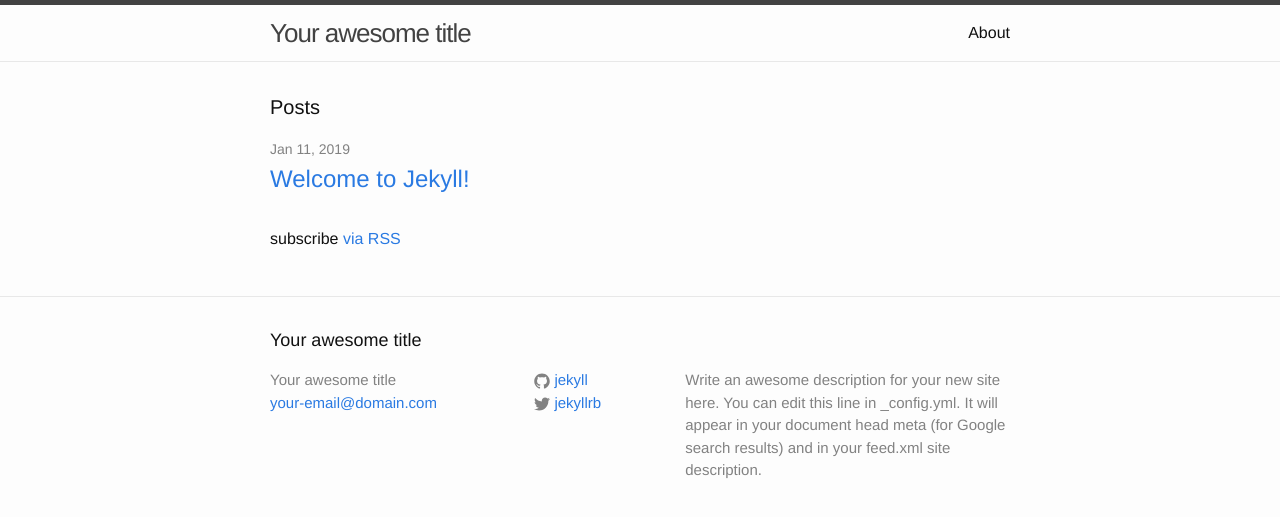
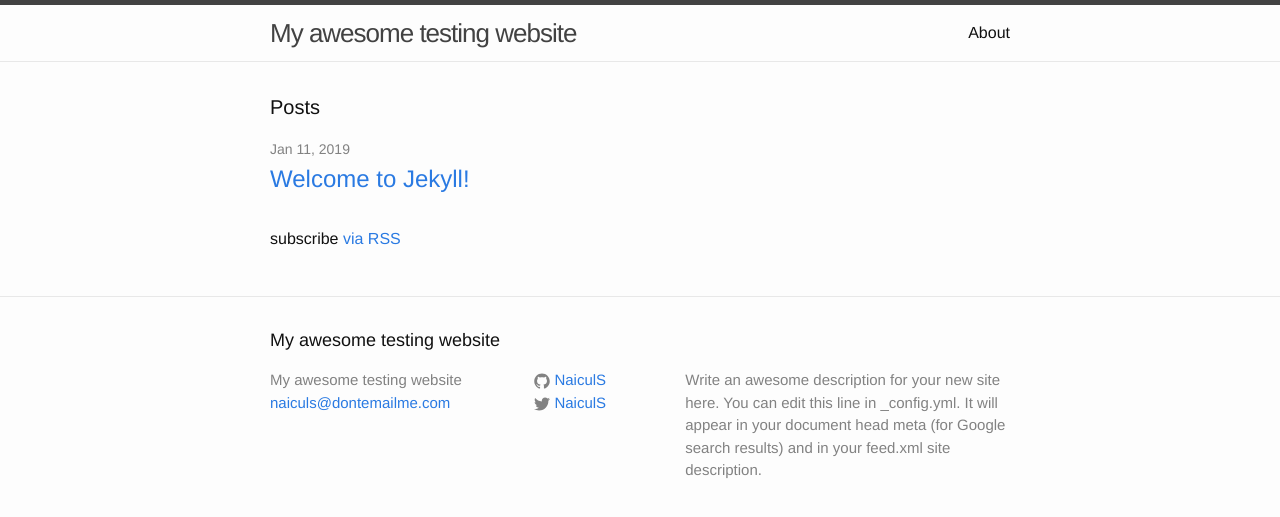
Before and after one commit to NaiculS/naiculs.github.io, a Jekyll site: the page built from index.html, in a window 1280 px wide. Shown: the top 517 px of the page. Built offline with Jekyll 4.4.1, drawn with Linux system fonts in a browser that asks for light colours.

Commit message:
Update _config.yml

```diff
--- a/_config.yml
+++ b/_config.yml
@@ -6,16 +6,16 @@
 # 'jekyll serve'. If you change this file, please restart the server process.
 
 # Site settings
-title: Your awesome title
-email: your-email@domain.com
+title: My awesome testing website
+email: naiculs@dontemailme.com
 description: > # this means to ignore newlines until "baseurl:"
   Write an awesome description for your new site here. You can edit this
   line in _config.yml. It will appear in your document head meta (for
   Google search results) and in your feed.xml site description.
 baseurl: "" # the subpath of your site, e.g. /blog
 url: "http://yourdomain.com" # the base hostname & protocol for your site
-twitter_username: jekyllrb
-github_username:  jekyll
+twitter_username: NaiculS
+github_username:  NaiculS
 
 # Build settings
 markdown: kramdown
```
